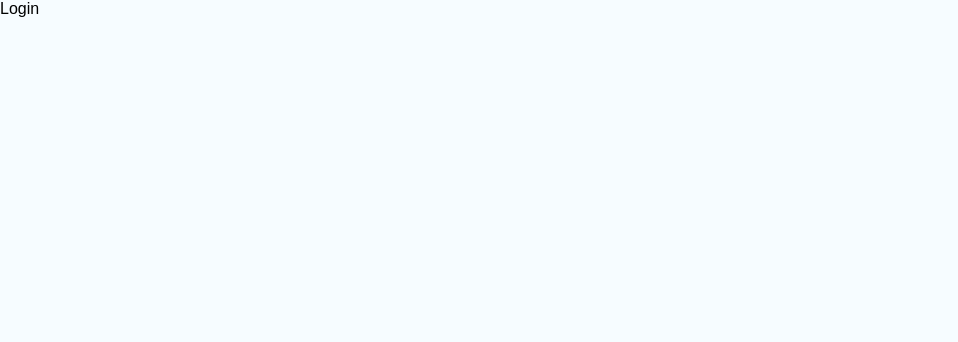
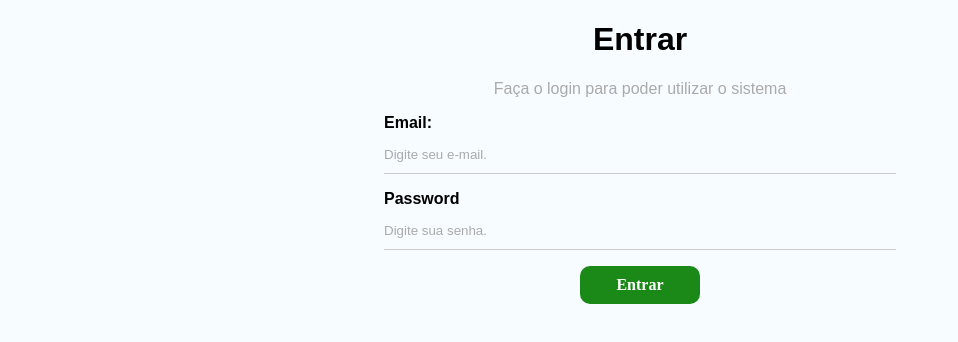
Before and after one commit to Jhonatas-Matheus/mini-blog-with-reactjs-, a React (Create React App) app in the folder miniblog-reactjs-typescript/: page /login in a window 1280 px wide. Shown: the top 342 px of the page, without its empty margins (0-958 px from the left). Built offline with nearby package versions, Linux system fonts and the light colour scheme; no server answers.

Commit message:
feat: implementação de pagina de login finalizada

```diff
--- a/miniblog-reactjs-typescript/public/index.html
+++ b/miniblog-reactjs-typescript/public/index.html
@@ -24,7 +24,7 @@
       work correctly both with client-side routing and a non-root public URL.
       Learn how to configure a non-root public URL by running `npm run build`.
     -->
-    <title>React App</title>
+    <title>Mini Blog</title>
   </head>
   <body>
     <noscript>You need to enable JavaScript to run this app.</noscript>
--- a/miniblog-reactjs-typescript/src/App.tsx
+++ b/miniblog-reactjs-typescript/src/App.tsx
@@ -1,21 +1,38 @@
 import React from "react";
-import { BrowserRouter, Route, Router, Routes } from "react-router-dom";
+import {
+  BrowserRouter,
+  Navigate,
+  Route,
+  Router,
+  Routes,
+} from "react-router-dom";
 import Button from "./components/Button/Button";
 import { StyledButton } from "./components/Button/style";
 import { StyledContainer } from "./components/Container/style";
 import Form from "./components/Form/Form";
 import Input from "./components/Input/Input";
+import { UserContext, UserProvider } from "./context/UserContext";
+import Dashboard from "./pages/Dashboard/Dashboard";
 import Login from "./pages/Login/Login";
 import Register from "./pages/Register/Register";
-
+import { useContext, useEffect, useState } from "react";
+import { User } from "firebase/auth";
 function App() {
+  const { user, setTrigger, trigger } = useContext(UserContext);
+  const [currentUser, setCurrentUser] = useState<User | undefined | null>();
+  useEffect(() => {
+    setCurrentUser(user);
+  }, []);
+  console.log(user);
   return (
     <div className="App">
       <StyledContainer>
         <BrowserRouter>
           <Routes>
-            <Route path="login" element={<Login />} />
-            <Route path="register" element={<Register />} />
+            <Route path="/login" element={<Login />} />
+            <Route path="/register" element={<Register />} />
+            <Route path="/" element={<Dashboard />} />
+            <Route path="*" element={<Dashboard />} />
           </Routes>
         </BrowserRouter>
       </StyledContainer>
--- /dev/null
+++ b/miniblog-reactjs-typescript/src/context/UserContext.tsx
@@ -0,0 +1,32 @@
+import { createContext } from "react";
+import { useEffect, useState } from "react";
+import { getAuth, onAuthStateChanged, User } from "firebase/auth";
+import { app } from "../firebase/config";
+
+export const UserContext = createContext({} as iUserContextValues);
+const auth = getAuth(app);
+
+interface iUserContextValues {
+  user: User | undefined | null;
+  trigger: boolean;
+  setTrigger: React.Dispatch<React.SetStateAction<boolean>>;
+  loading: any;
+}
+interface iUserContextProps {
+  children: React.ReactNode;
+}
+export const UserProvider = ({ children }: iUserContextProps) => {
+  const [user, setUser] = useState<User | undefined | null>(undefined);
+  const [trigger, setTrigger] = useState<boolean>(false);
+  // const [loading, setLoading] = useState<boolean>(false);
+  const loading = user === undefined;
+  useEffect(() => {
+    onAuthStateChanged(auth, (user) => setUser(user));
+  }, [auth]);
+
+  return (
+    <UserContext.Provider value={{ user, trigger, setTrigger, loading }}>
+      {children}
+    </UserContext.Provider>
+  );
+};
--- a/miniblog-reactjs-typescript/src/hooks/useAuthentication.ts
+++ b/miniblog-reactjs-typescript/src/hooks/useAuthentication.ts
@@ -7,6 +7,7 @@ import {
 } from "firebase/auth";
 import { useState, useEffect } from "react";
 import { app } from "../firebase/config";
+import { useNavigate } from "react-router-dom";
 interface iRegisterUserData {
   displayName?: string;
   email: string;
@@ -15,11 +16,10 @@ interface iRegisterUserData {
 export const useAuthentication = () => {
   const [error, setError] = useState<string | null | boolean>(null);
   const [loading, setLoading] = useState(false);
-
+  const navigate = useNavigate();
   const [cancelled, setCancelled] = useState(false);
 
-  const auth = getAuth(app);
-
+  const auth = getAuth(app); // As informações de usuário vem no currentUser do retorno dessa função
   const checkIfIsCancelled = () => {
     if (cancelled) {
       return;
@@ -40,6 +40,7 @@ export const useAuthentication = () => {
       await updateProfile(user, {
         displayName: data.displayName,
       });
+
       return user;
     } catch (error: unknown) {
       if (error instanceof Error) {
@@ -58,6 +59,34 @@ export const useAuthentication = () => {
       setLoading(false);
     }
   };
+  const login = async (data: iRegisterUserData) => {
+    checkIfIsCancelled();
+
+    setLoading(true);
+    setError(false);
+
+    try {
+      await signInWithEmailAndPassword(auth, data.email, data.password);
+
+      navigate("/dashboard");
+    } catch (error: unknown) {
+      if (error instanceof Error) {
+        console.log(error.message);
+        console.log(typeof error.message);
+        console.log(error.message.includes("user-not"));
+        if (error.message.includes("user-not-found")) {
+          setError("Usuário não encontrado.");
+        } else if (error.message.includes("wrong-password")) {
+          setError("Senha incorreta.");
+        } else {
+          setError("Ocorreu um erro, por favor tenta mais tarde.");
+        }
+      }
+      console.log(error);
+    } finally {
+      setLoading(false);
+    }
+  };
 
   useEffect(() => {
     return () => setCancelled(true);
@@ -67,5 +96,6 @@ export const useAuthentication = () => {
     createUser,
     error,
     loading,
+    login,
   };
 };
--- a/miniblog-reactjs-typescript/src/index.tsx
+++ b/miniblog-reactjs-typescript/src/index.tsx
@@ -2,6 +2,7 @@ import React from "react";
 import ReactDOM from "react-dom/client";
 import App from "./App";
 import { StyledButton } from "./components/Button/style";
+import { UserProvider } from "./context/UserContext";
 import { GlobalStyle } from "./styles/global";
 
 const root = ReactDOM.createRoot(
@@ -9,7 +10,9 @@ const root = ReactDOM.createRoot(
 );
 root.render(
   <React.StrictMode>
-    <GlobalStyle />
-    <App />
+    <UserProvider>
+      <GlobalStyle />
+      <App />
+    </UserProvider>
   </React.StrictMode>
 );
--- /dev/null
+++ b/miniblog-reactjs-typescript/src/pages/Dashboard/Dashboard.tsx
@@ -0,0 +1,32 @@
+import React from "react";
+import { UserContext } from "../../context/UserContext";
+import { useContext } from "react";
+import { Navigate } from "react-router-dom";
+import { StyledDashboardContainer } from "./style";
+import Login from "../Login/Login";
+type Props = {};
+
+const Dashboard = (props: Props) => {
+  const { user, loading } = useContext(UserContext);
+
+  console.log(loading);
+  if (loading) {
+    return (
+      <StyledDashboardContainer>
+        <p>Carregando...</p>
+      </StyledDashboardContainer>
+    );
+  }
+  return (
+    <>
+      {!user && <Navigate to="/login" />}
+      {user && (
+        <>
+          <div>Dashboard</div>
+        </>
+      )}
+    </>
+  );
+};
+
+export default Dashboard;
--- /dev/null
+++ b/miniblog-reactjs-typescript/src/pages/Dashboard/style.ts
@@ -0,0 +1,7 @@
+import styled from "styled-components";
+
+export const StyledDashboardContainer = styled.div`
+  p {
+    color: red;
+  }
+`;
--- a/miniblog-reactjs-typescript/src/pages/Login/Login.tsx
+++ b/miniblog-reactjs-typescript/src/pages/Login/Login.tsx
@@ -1,14 +1,71 @@
 import React from "react";
-import { useState } from "react";
+import { useState, useEffect, useContext } from "react";
 import Button from "../../components/Button/Button";
 import Form from "../../components/Form/Form";
 import Input from "../../components/Input/Input";
+import { useAuthentication } from "../../hooks/useAuthentication";
 import { StyledContainerLogin } from "./style";
+import { Navigate, useNavigate } from "react-router-dom";
+import { getAuth } from "firebase/auth";
+import { app } from "../../firebase/config";
+import { onAuthStateChanged } from "firebase/auth";
+import { UserContext } from "../../context/UserContext";
+import { StyledDashboardContainer } from "../Dashboard/style";
 
 type Props = {};
 
 const Login = (props: Props) => {
-  return <div>Login</div>;
+  const auth = getAuth(app);
+  const [email, setEmail] = useState("");
+  const [password, setPassword] = useState("");
+  const [error, setError] = useState("");
+  const { user, loading: pageLoading } = useContext(UserContext);
+  const { login, error: authError, loading } = useAuthentication();
+
+  const handleSubmit = async (e: any) => {
+    e.preventDefault();
+    setError("");
+    const user = {
+      email,
+      password,
+    };
+    const res = await login(user);
+  };
+  if (pageLoading) {
+    <StyledDashboardContainer>
+      <p>Carregando...</p>
+    </StyledDashboardContainer>;
+  }
+  if (user) {
+    return <Navigate to={"/dashboard"} />;
+  }
+  return (
+    <StyledContainerLogin>
+      <h1>Entrar</h1>
+      <p>Faça o login para poder utilizar o sistema</p>
+      <Form onSubmit={handleSubmit}>
+        <Input
+          title="Email:"
+          type="email"
+          placeholder="Digite seu e-mail."
+          value={email}
+          onChange={(e) => setEmail(e.target.value)}
+          name="email"
+        />
+        <Input
+          title="Password"
+          placeholder="Digite sua senha."
+          type="password"
+          value={password}
+          onChange={(e) => setPassword(e.target.value)}
+          name="Pssword"
+        />
+        <Button mode="main" type="submit">
+          Entrar
+        </Button>
+      </Form>
+    </StyledContainerLogin>
+  );
 };
 
 export default Login;
```
